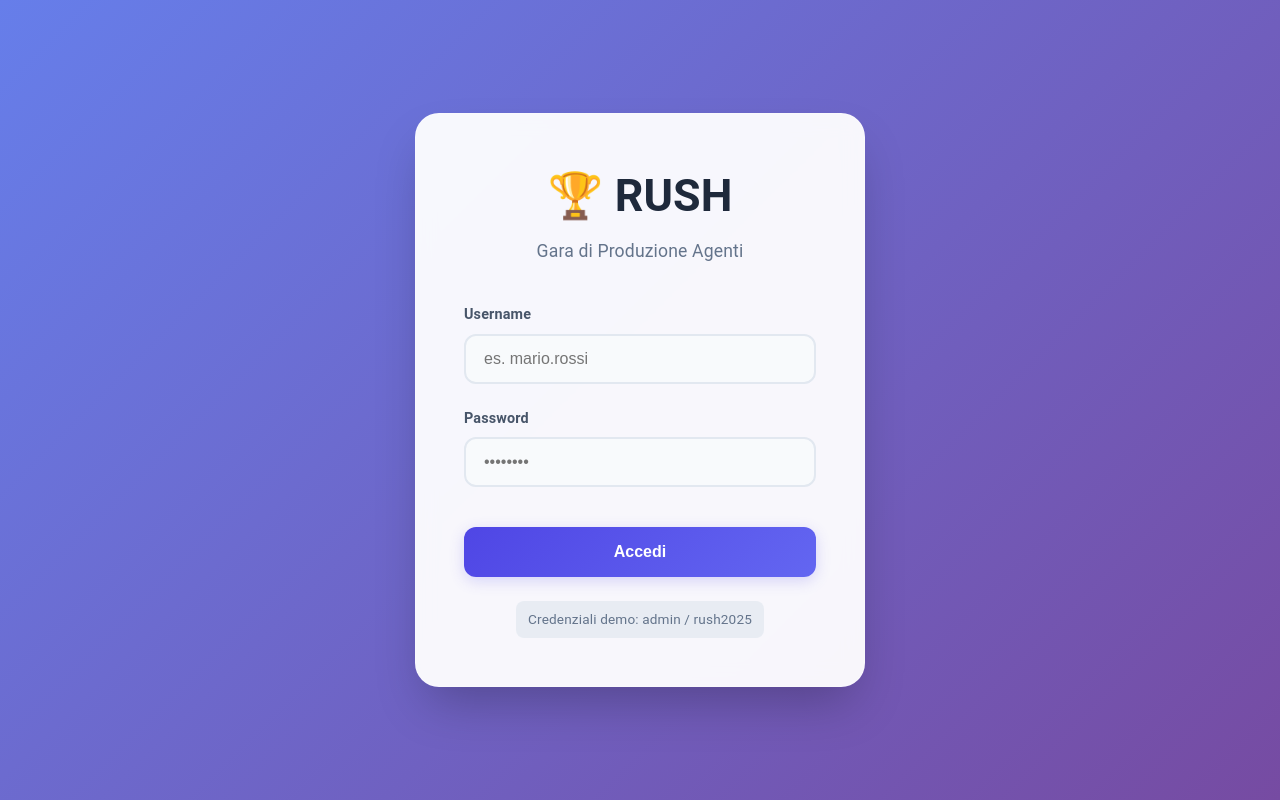
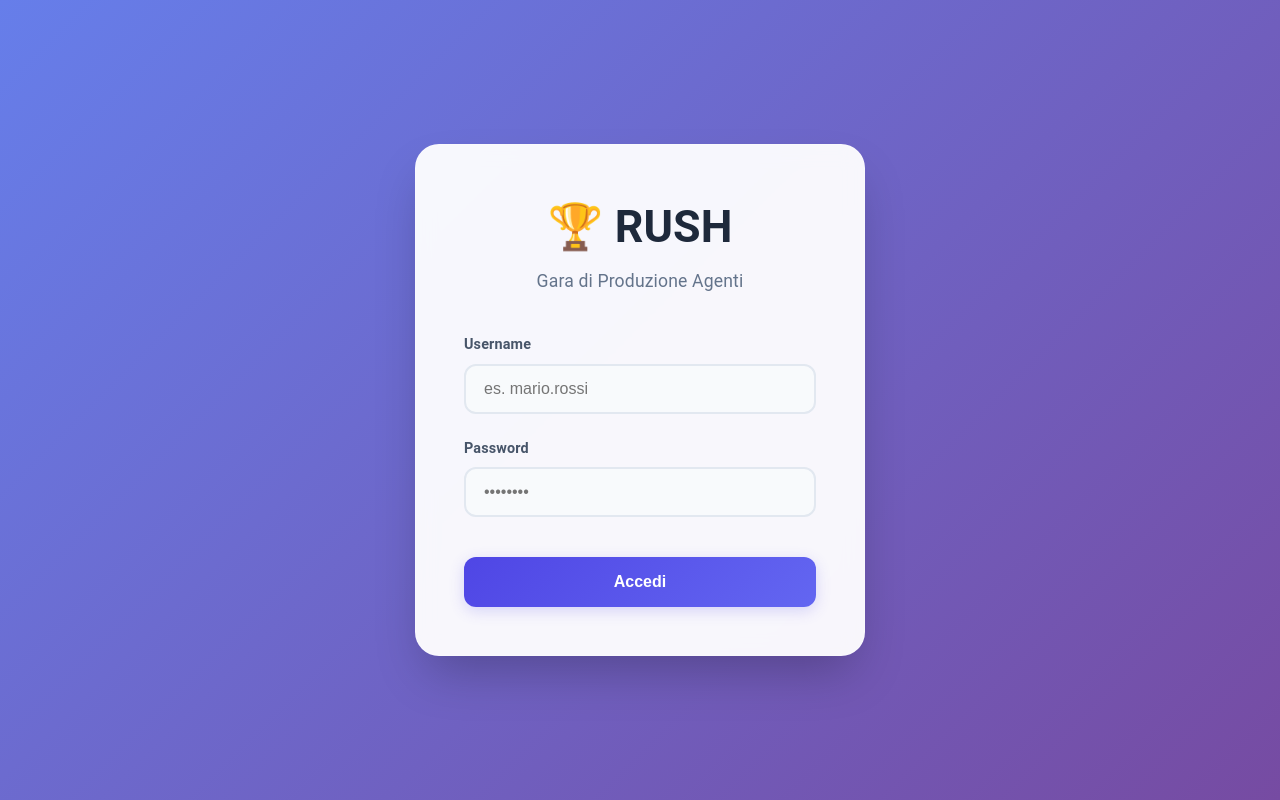
Before and after one commit to nicolar85/rush-dashboard, a React (Create React App) app: page / in a window 1280 px wide. Built offline with nearby package versions, Linux system fonts and the light colour scheme.

Commit message:
chore: Remove demo credentials from login page
- Remove the hardcoded demo credentials text from the footer of the login component.

```diff
--- a/src/App.js
+++ b/src/App.js
@@ -307,9 +307,6 @@ const Login = ({ onLogin }) => {
           </button>
         </form>
 
-        <div className="modern-login-footer">
-          <small>Credenziali demo: admin / rush2025</small>
-        </div>
       </div>
     </div>
   );
```
